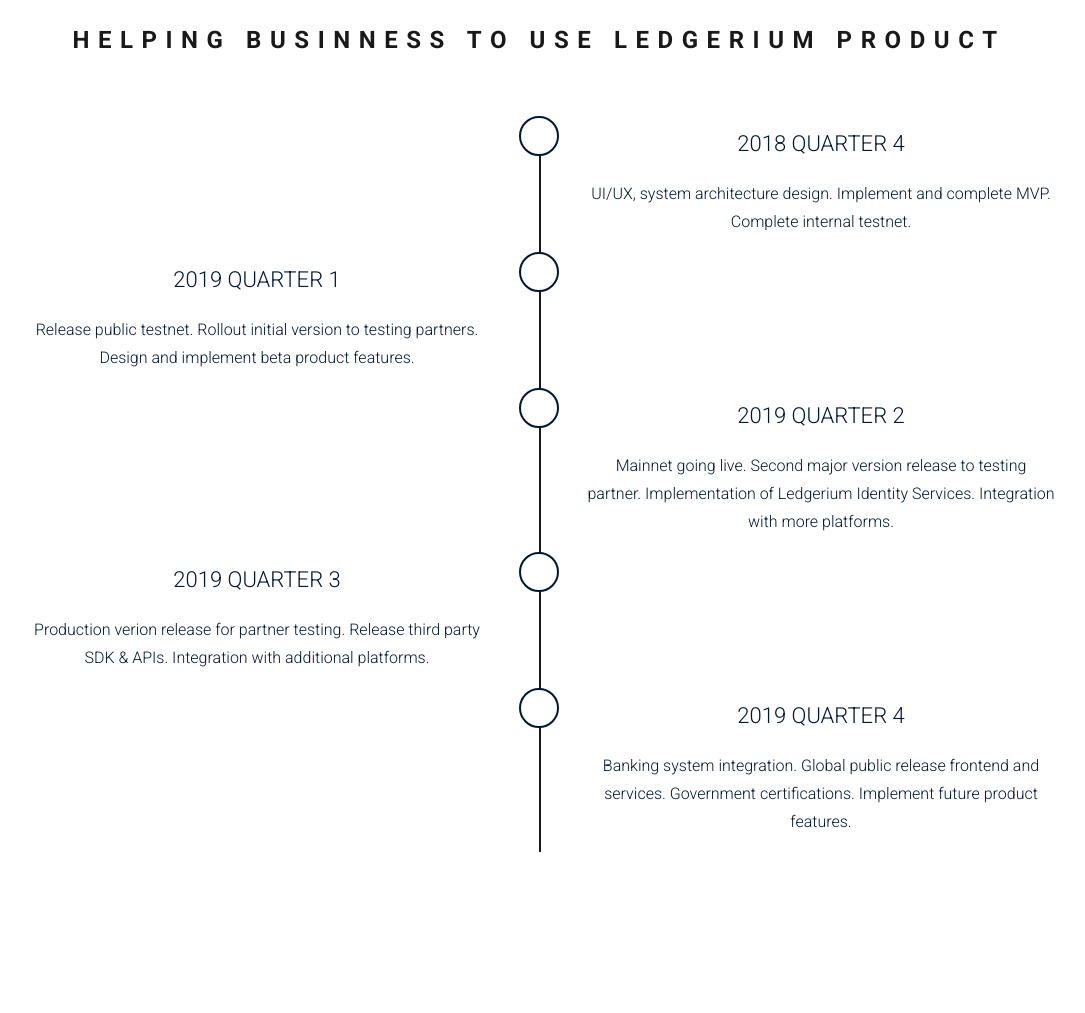
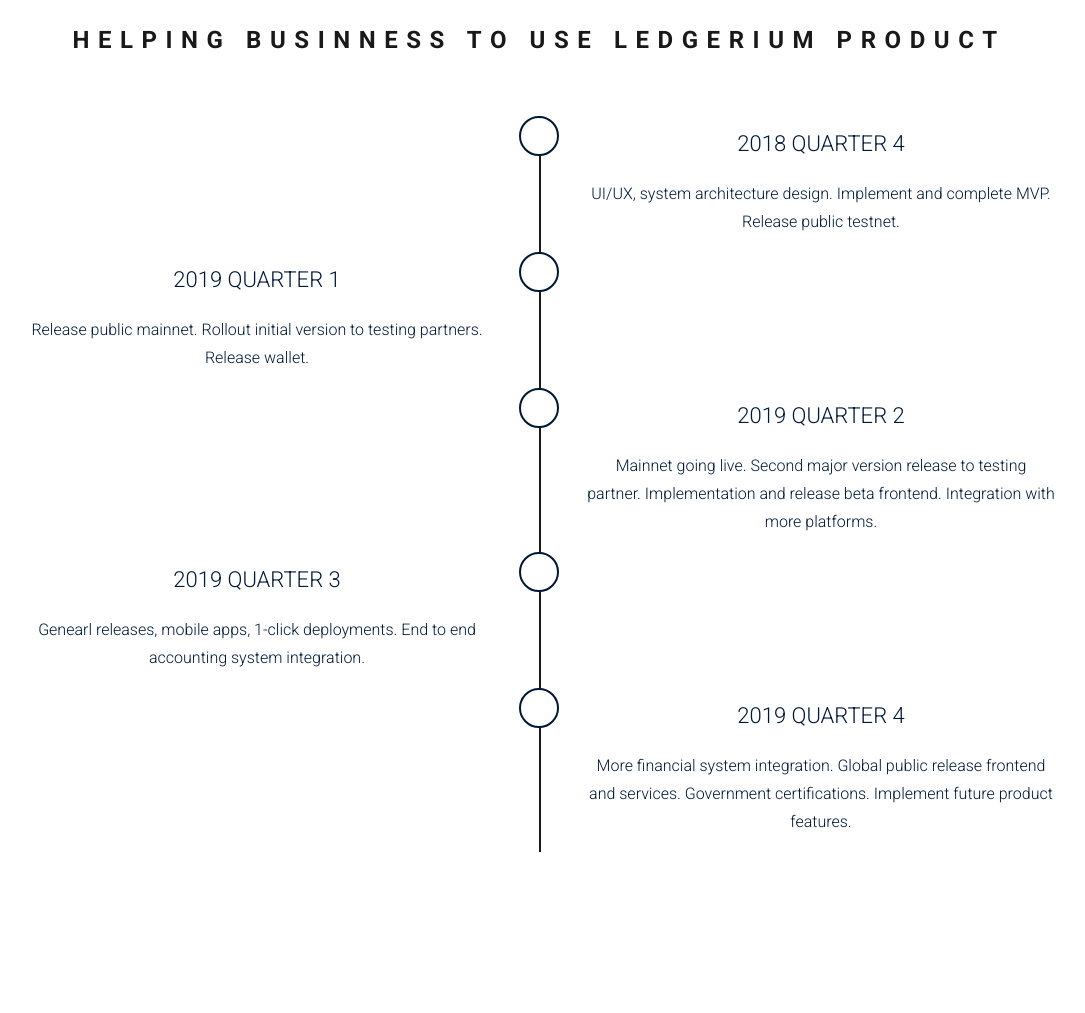
Before and after one commit to pson0001/ledgerium, a PHP site: page /roadmap.php in a window 1280 px wide. Shown: the part 824-1837 px from the top of the page, without its empty margins (101-1186 px from the left). Run offline with PHP 8.4, Linux system fonts and the light colour scheme; style sheets or scripts are compiled from the project's sources; some libraries are stand-ins or nearby versions.

Commit message:
Update contents

```diff
--- a/about-us.php
+++ b/about-us.php
@@ -154,7 +154,7 @@
                       <img src="assets/images/Ashwath.jpg">
                     </figure>
                     <h2 class="title">ASHWATH SHANKAR P</h2>
-                    <h3 class="subtitle">Blockchain Architect</h3>
+                    <h3 class="subtitle">Architect</h3>
                     <p class="intro-para">A software architect, cloud enthusiast and a polyglot with experience in software
 engineering and abundant passion for building great software. He has worked as
 a solutions consultant at PWC, led the architecture for NVidia games and led in
@@ -171,7 +171,7 @@
                       <img src="assets/images/Rahul.jpg">
                     </figure>
                     <h2 class="title">RAHUL GOLASH</h2>
-                    <h3 class="subtitle">Blockchain Architect</h3>
+                    <h3 class="subtitle">Architect</h3>
                     <p class="intro-para">Rahul is a blockchain practitioner brings 17 years in software industry experience, specialized in driving product strategy, development, maintenance & support and management of small to large sized, scalable, high volume transactional, distributed software systems in Financial Security-Mutual Fund domain, System Management and Healthcare domain.</p>
                 </div>
                 <!-- /.column l -->
@@ -197,7 +197,7 @@
                 </div>
                 <div class="column is-4 content">
                     <h2 class="title">LEO HUANG</h2>
-                    <h3 class="subtitle">Chairman</h3>
+                    <h3 class="subtitle">Advisor</h3>
                     <p class="intro-para">Chartered accountant of Australia and New Zealand; Master of professional
                       accounting; Bachelor of finance; Managing partner of INP group. As a
                       leading principal in his firm, Mr. Huang has extensive knowledge and
--- a/index.php
+++ b/index.php
@@ -132,7 +132,7 @@
                         <div class="tile is-parent is-vertical is-4">
                             <article class="tile is-child notification bg-brown effect effect-slide">
                                 <h2 class="subtitle effect_heading">Non for profit</h2>
-                                <h2 class="subtitle effect_subheading">Better compliance with improved transparency</h2>
+                                <h2 class="subtitle effect_subheading">Compliance with improved transparency</h2>
                             </article>
                         </div>
                     </div>
--- a/roadmap.php
+++ b/roadmap.php
@@ -54,14 +54,14 @@
                         <h2 class="subtitle">2018 QUARTER 4</h2>
                         <p>UI/UX, system architecture design.
                             Implement and complete MVP.
-                            Complete internal testnet.</p>
+                            Release public testnet.</p>
                     </div>
                 </div>
                 <div class="timeline-item">
                     <div class="timeline-marker"></div>
                     <div class="timeline-content">
                         <h2 class="subtitle">2019 QUARTER 1</h2>
-                        <p>Release public testnet. Rollout initial version to testing partners. Design and implement beta product features.
+                        <p>Release public mainnet. Rollout initial version to testing partners. Release wallet.
                         </p>
                     </div>
                 </div>
@@ -70,7 +70,7 @@
                     <div class="timeline-content">
                         <h2 class="subtitle">2019 QUARTER 2</h2>
                         <p>Mainnet going live. Second major version release to testing partner.
-                          Implementation of Ledgerium Identity Services.
+                          Implementation and release beta frontend.
                           Integration with more platforms.
                         </p>
                     </div>
@@ -79,15 +79,14 @@
                     <div class="timeline-marker"></div>
                     <div class="timeline-content">
                         <h2 class="subtitle">2019 QUARTER 3</h2>
-                        <p>Production verion release for partner testing. Release third party SDK & APIs.
-                            Integration with additional platforms.</p>
+                        <p>Genearl releases, mobile apps, 1-click deployments. End to end accounting system integration.</p>
                     </div>
                 </div>
                 <div class="timeline-item">
                     <div class="timeline-marker"></div>
                     <div class="timeline-content">
                         <h2 class="subtitle">2019 QUARTER 4</h2>
-                        <p>Banking system integration. Global public release frontend and services.
+                        <p>More financial system integration. Global public release frontend and services.
                             Government certifications. Implement future product features.
                         </p>
                     </div>
@@ -112,7 +111,7 @@
                 <div class="container">
                     <div class="columns is-desktop is-vcentered">
                         <div class="column is-8">
-                            <h1 class="title" style="font-size:32px;line-height:40px;">Ledgerium focuses on bring blockchain to the accounting and auditing industry.
+                            <h1 class="title" style="font-size:32px;line-height:40px;">Ledgerium focuses on bringing blockchain to the accounting and auditing industry.
                             We aim to create a decentralized ledger through a triple entry accounting system that comprises three major components: Audit Confirmation,
                             AP/AR Management, and Trust Account Audit. All these are deliveried via a reliable cloud based platform to provide great flexibility and scalability.
                             Ledgerium also integrates with major accounting platforms and banking systems to enable seamless experience to all our customers.
--- a/templates/navegation.php
+++ b/templates/navegation.php
@@ -47,7 +47,7 @@
           <a class="navbar-item" href="./contact-us.php">
           Get Pitch Pack
           </a>
-          <a class="navbar-item" href="https://etherscan.io/token/0x598c9a4f069dc076984868873c01e78a905d50e6" target="_blank">Token Info</a>
+          <!-- <a class="navbar-item" href="https://etherscan.io/token/0x598c9a4f069dc076984868873c01e78a905d50e6" target="_blank">Token Info</a> -->
         </div>
       </div>
       <a href="contact-us.php" class="navbar-item">
```
Also changed, not shown: partners.php (+6 -21 lines).
